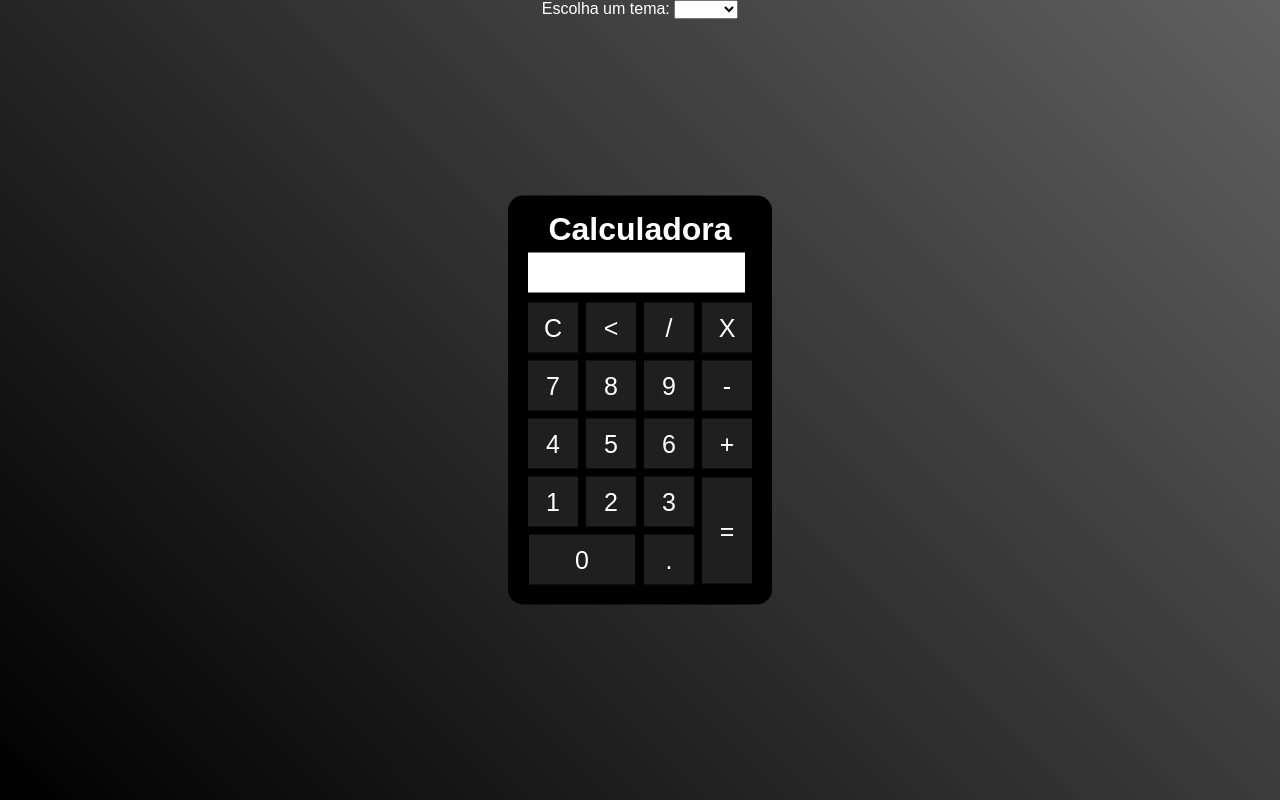
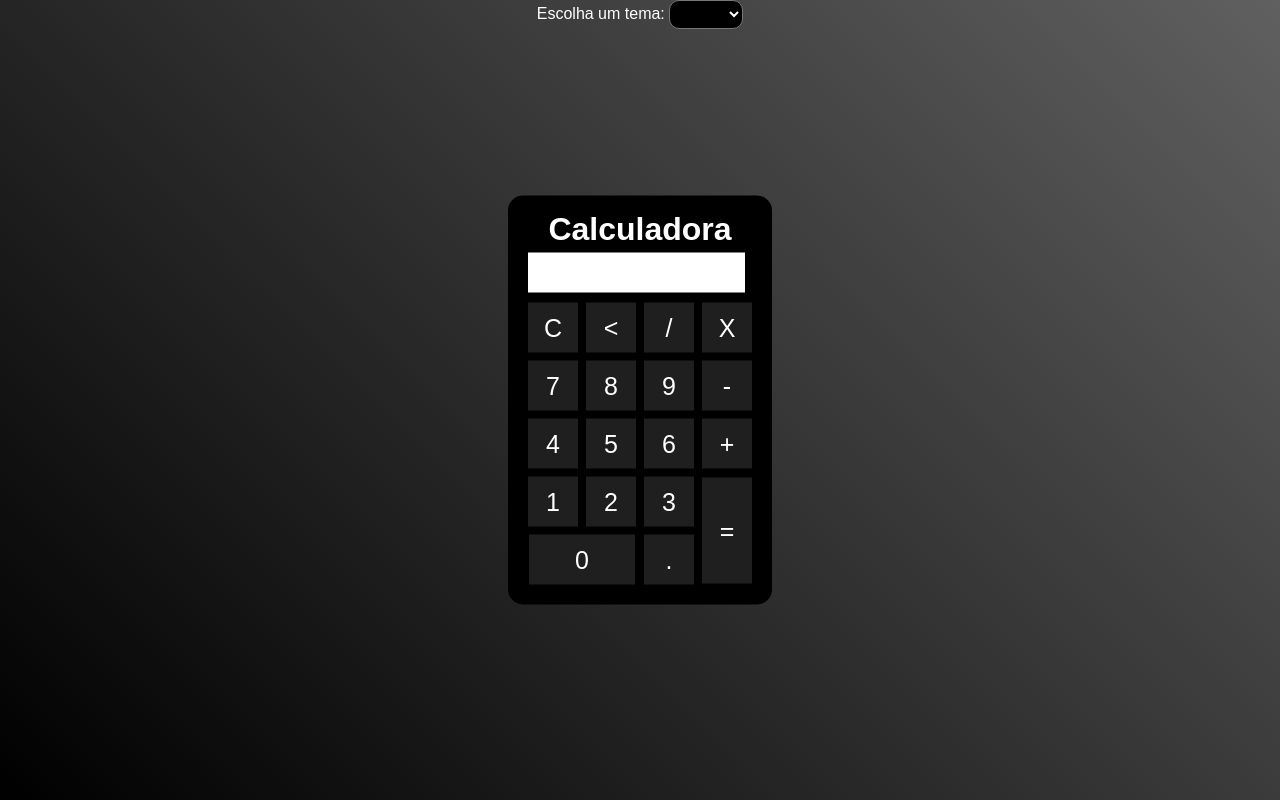
Before and after one commit to KennedyBarreto/calculadora-simples, a plain HTML site: page index.html in a window 1280 px wide. Drawn offline with Linux system fonts and the light colour scheme.

Commit message:
Update Seletor de Temas

```diff
--- a/css/style.css
+++ b/css/style.css
@@ -41,3 +41,9 @@
             text-align: right;
             padding: 5px;
         }
+        select{
+            color: var(--textoCorpo);
+            background-color: var(--corpoCalculadora);
+            border-radius: 10px;
+            padding: 5px;
+        }
```
